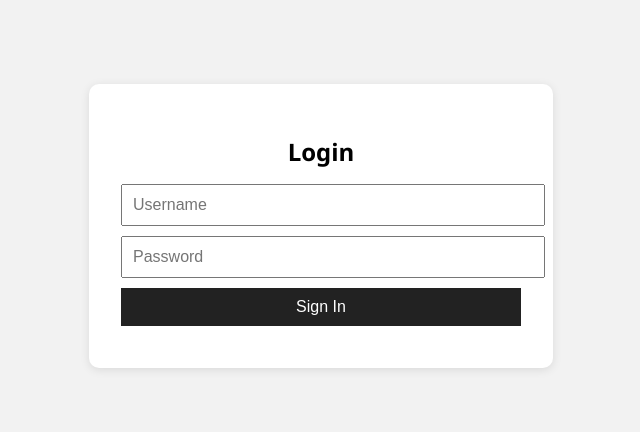
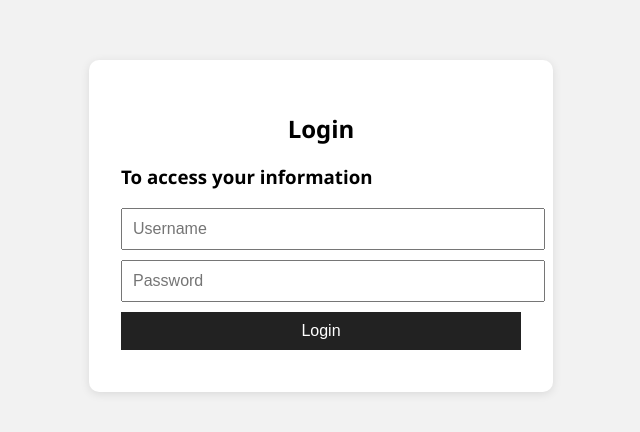
Before and after one commit to FaisalAlmarzouqi/faisalalmarzouqi.github.io, a website: page index.html in a window 1280 px wide. Shown: the part 174-606 px from the top of the page, without its empty margins (319-959 px from the left). Drawn offline with Linux system fonts and the light colour scheme.

Commit message:
Update index.html

```diff
--- a/index.html
+++ b/index.html
@@ -63,9 +63,10 @@
   <div class="container">
     <div id="login">
       <h2>Login</h2>
-      <input type="text" id="username" placeholder="Username" />
+      <h3>To access your information</h3>
+     <input type="text" id="username" placeholder="Username" />
       <input type="password" id="password" placeholder="Password" />
-      <button onclick="login()">Sign In</button>
+      <button onclick="login()">Login</button>
       <div id="error"></div>
     </div>
 
```
